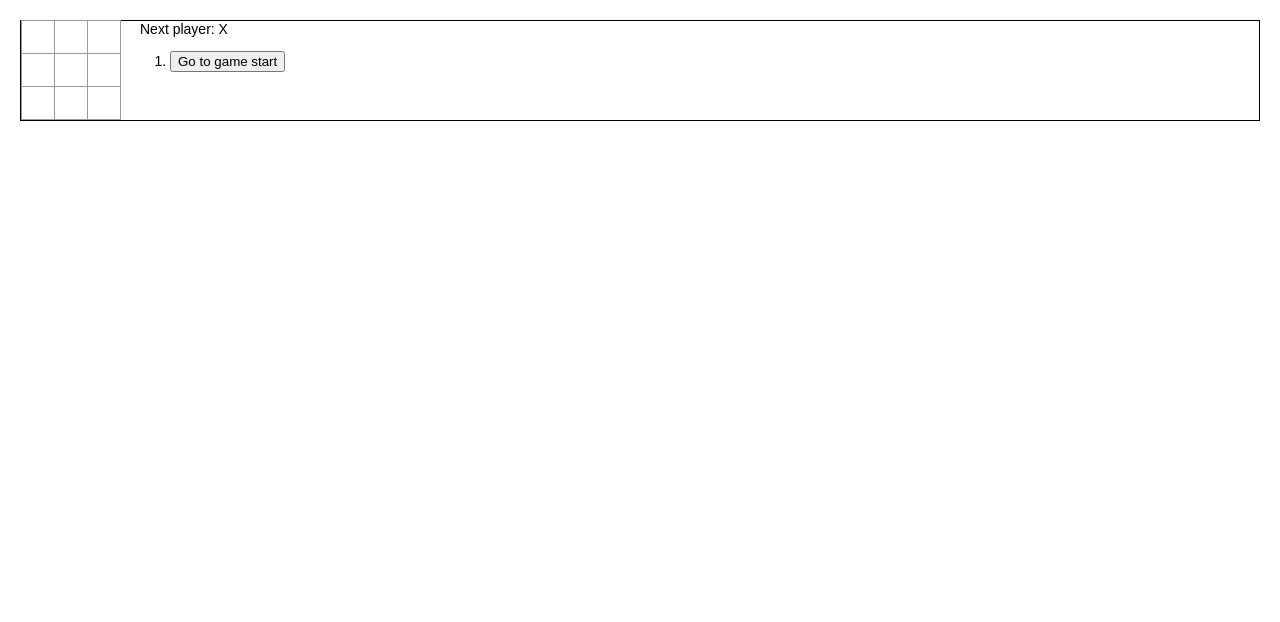
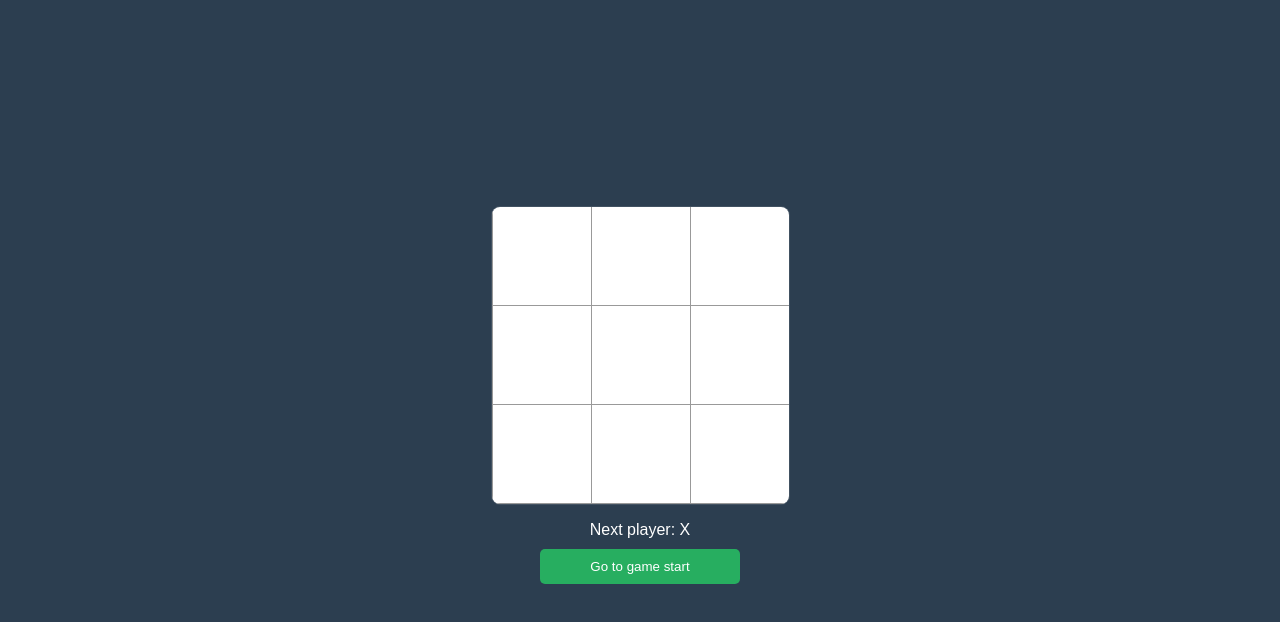
Before and after one commit to wkdwhdghks/tictactoe, a React (Create React App) app: page / in a window 1280 px wide. Shown: the top 622 px of the page. Built offline with nearby package versions, Linux system fonts and the light colour scheme.

Commit message:
[Feat] 과거 이동 구현, 스타일링

```diff
--- a/src/App.css
+++ b/src/App.css
@@ -1,11 +1,31 @@
 .game {
   display: flex;
-  border: 1px solid;
+  flex-direction: column;
+  height: 100vh;
+  justify-content: center;
+  align-items: center;
 }
 
 .game-board {
 }
 
 .game-info {
-  margin-left: 20px;
+  margin-top: 16px;
+  width: 100%;
+  display: flex;
+  flex-direction: column;
+  justify-content: center;
+  align-items: center;
 }
+
+.move-button {
+  width: 200px;
+  background-color: #27ae60;
+  border-width: 0;
+  border-radius: 5px;
+  color: #ffffff;
+  font-weight: 200;
+  margin-bottom: 10px;
+  padding: 10px 20px;
+  text-decoration: none;
+}
--- a/src/App.js
+++ b/src/App.js
@@ -5,6 +5,7 @@ import Board from "./components/Board";
 export default function App() {
   const [history, setHistory] = useState([{ squares: Array(9).fill(null) }]);
   const [toggle, setToggle] = useState(true);
+  const [stepNumber, setStepNumber] = useState(0);
 
   const calculateWinner = (squares) => {
     const lines = [
@@ -31,7 +32,7 @@ export default function App() {
     return null;
   };
 
-  const current = history[history.length - 1];
+  const current = history[stepNumber];
   const winner = calculateWinner(current.squares);
 
   let status;
@@ -42,15 +43,18 @@ export default function App() {
   }
 
   const handleClick = (i) => {
-    let newSquares = [...current.squares];
+    const newHistory = history.slice(0, stepNumber + 1);
+    const newCurrent = newHistory[newHistory.length - 1];
+    let newSquares = [...newCurrent.squares];
 
     if (calculateWinner(newSquares) || newSquares[i]) {
       return;
     }
 
     newSquares[i] = toggle ? "X" : "O";
-    setHistory([...history, { squares: newSquares }]);
+    setHistory([...newHistory, { squares: newSquares }]);
     setToggle((prev) => !prev);
+    setStepNumber(newHistory.length);
   };
 
   const moves = history.map((step, move) => {
@@ -58,10 +62,22 @@ export default function App() {
 
     return (
       <li key={move}>
-        <button>{desc}</button>
+        <button
+          className="move-button"
+          onClick={() => {
+            jumpTo(move);
+          }}
+        >
+          {desc}
+        </button>
       </li>
     );
   });
+
+  const jumpTo = (step) => {
+    setStepNumber(step);
+    setToggle(step % 2 === 0);
+  };
 
   return (
     <div className="game">
--- a/src/components/Board.css
+++ b/src/components/Board.css
@@ -1,3 +1,10 @@
+.board-wrapper {
+  border: 1px solid rgba(255, 255, 255, 0.1);
+  box-shadow: rgba(0, 0, 0, 0.19);
+  border-radius: 9px;
+  overflow: hidden;
+}
+
 .status {
   margin-bottom: 10px;
 }
--- a/src/components/Board.jsx
+++ b/src/components/Board.jsx
@@ -7,7 +7,7 @@ export default function Board({ squares, onClick }) {
   };
 
   return (
-    <div>
+    <div className="board-wrapper">
       <div className="board-row">
         {renderSquare(0)}
         {renderSquare(1)}
--- a/src/components/Square.css
+++ b/src/components/Square.css
@@ -2,11 +2,11 @@
   background-color: #ffffff;
   border: 1px solid #999999;
   font-size: 24px;
-  height: 34px;
+  width: 100px;
+  height: 100px;
   margin-right: -1px;
   margin-top: -1px;
   padding: 0;
   text-align: center;
-  width: 34px;
   float: left;
 }
--- a/src/index.css
+++ b/src/index.css
@@ -1,9 +1,14 @@
 body {
-  font: 14px "Century Gothic", Futura, sans-serif;
-  margin: 20px;
+  background-color: #2c3e50;
+  color: #ffffff;
+  font-family: sans-serif;
+  margin: 0;
+  padding: 0;
 }
 
 ol,
 ul {
-  padding-left: 30px;
+  margin: 0;
+  padding: 0;
+  list-style: none;
 }
```
